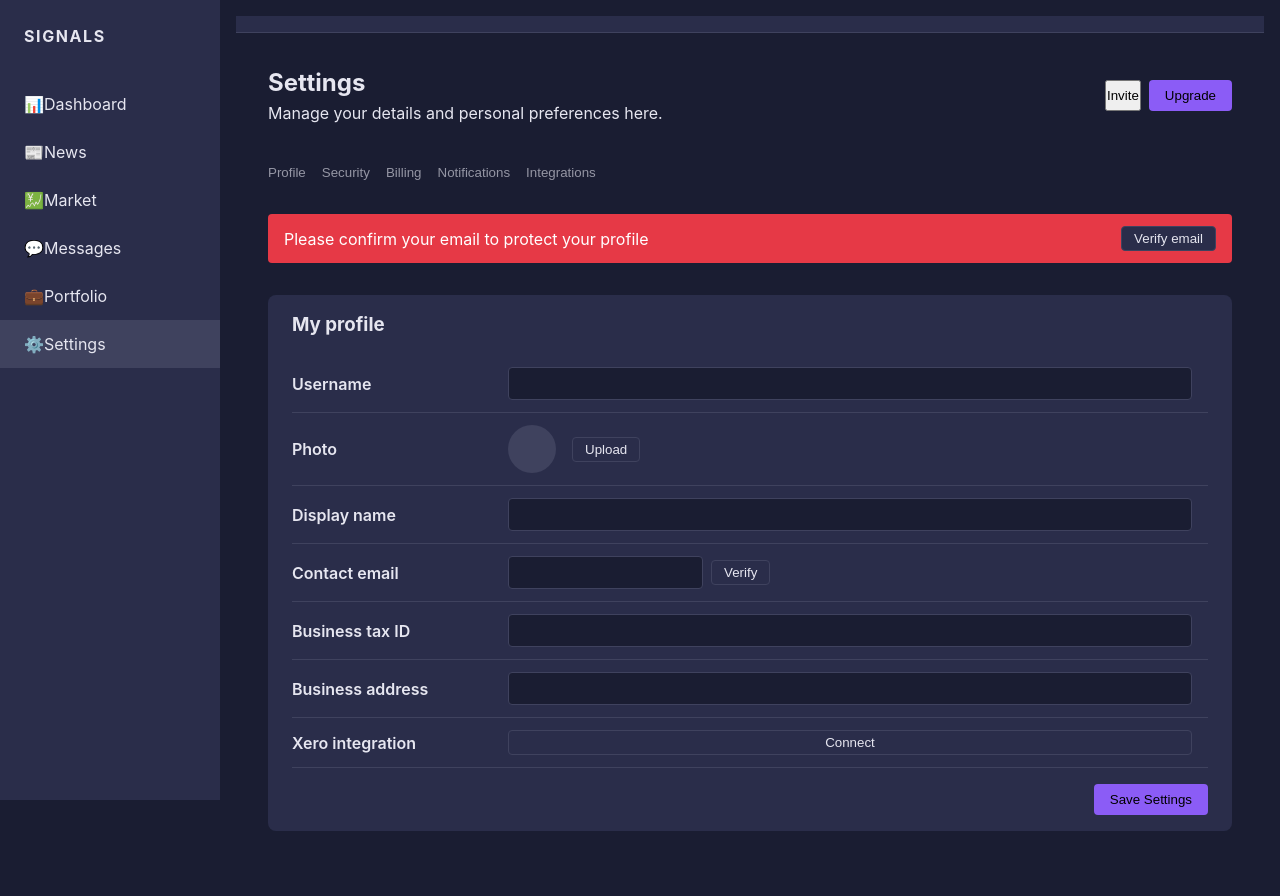
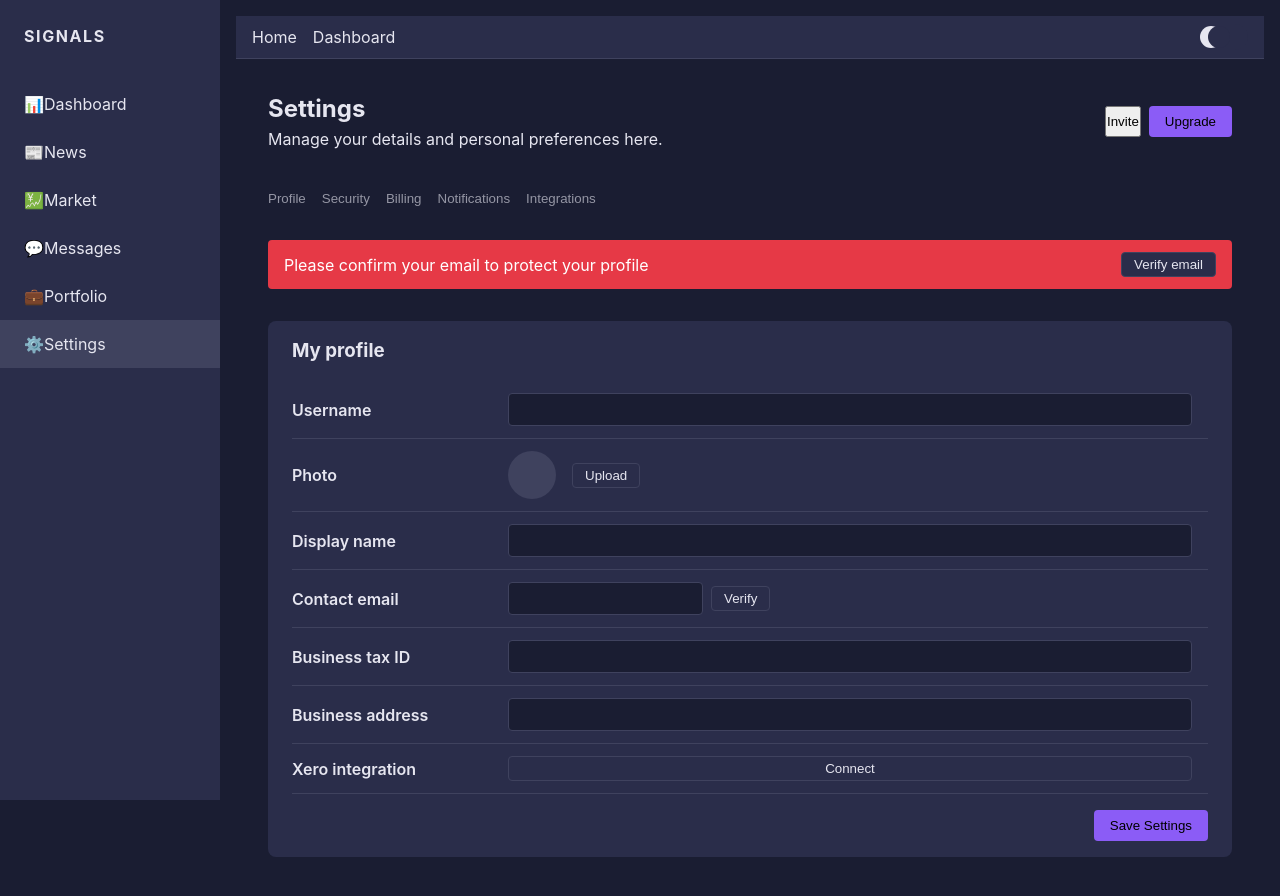
Before and after one commit to marazzo94-sudo/frontend-react, a React app: page /settings in a window 1280 px wide. Shown: the top 896 px of the page. Built offline with nearby package versions, Linux system fonts and the light colour scheme; the HTML template or start-up script is replaced by a standard one.

Commit message:
feat: enhance top bar with navigation and theme toggle

```diff
--- a/src/components/layout/NavBar.module.scss
+++ b/src/components/layout/NavBar.module.scss
@@ -1,6 +1,6 @@
 .nav {
-  background: var(--color-surface);
-  padding: 1rem;
+  display: flex;
+  margin-right: 1rem;
 }
 
 .link {
--- a/src/components/layout/TopBar.jsx
+++ b/src/components/layout/TopBar.jsx
@@ -1,10 +1,12 @@
 import React from 'react';
 import ThemeToggle from '../ThemeToggle';
+import NavBar from './NavBar';
 import styles from './TopBar.module.scss';
 
 function TopBar({ stats = [], user, theme, toggleTheme }) {
   return (
     <header className={styles.bar}>
+      <NavBar />
       <div className={styles.statContainer}>
         {stats.map((stat) => (
           <div className={styles.statBadge} key={stat.label}>
@@ -13,9 +15,9 @@ function TopBar({ stats = [], user, theme, toggleTheme }) {
         ))}
       </div>
       <div className={styles.actions}>
-        {/* {theme && toggleTheme && (
+        {theme && toggleTheme && (
           <ThemeToggle theme={theme} toggleTheme={toggleTheme} />
-        )} */}
+        )}
         {user && (
           <div className={styles.userArea}>
             {user.avatar && (
```
Also changed, not shown: 1 other file (tests, documents, lock files or other folders).
